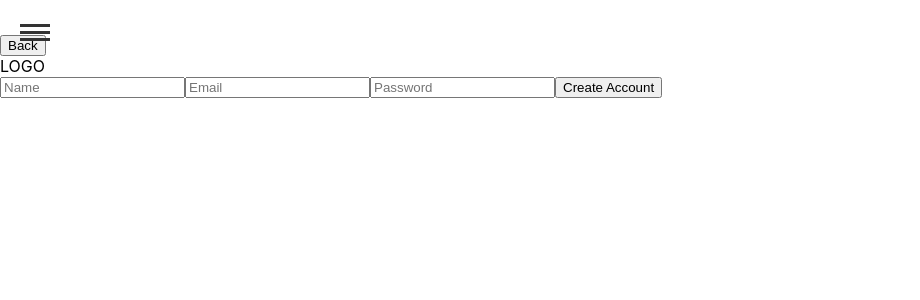
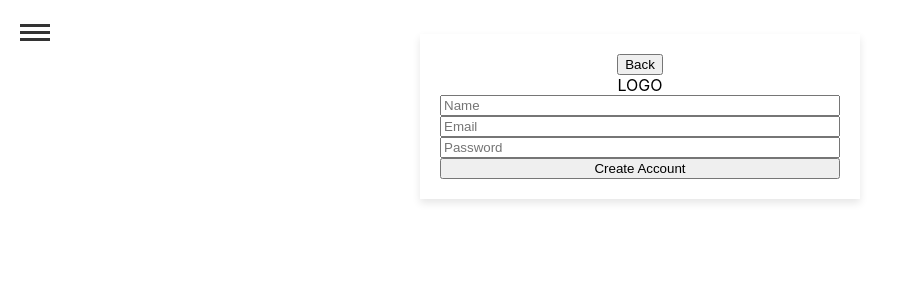
Before and after one commit to mitchytic/4-final-project-personality-analysis-music-taste, a React (Create React App) app: page /create-account in a window 1280 px wide. Shown: the top 300 px of the page, without its empty margins (0-920 px from the left). Built offline with nearby package versions, Linux system fonts and the light colour scheme.

Commit message:
Fix registration page

```diff
--- a/src/components/common/hamburgermenu.jsx
+++ b/src/components/common/hamburgermenu.jsx
@@ -35,7 +35,7 @@ const HamburgerMenu = () => {
           <ul>
             {/* Consider adding a generic header if needed */}
             <li className="menu-item"><Link to="/login">Login</Link></li>
-            <li className="menu-item"><Link to="/register">Register</Link></li>
+            <li className="menu-item"><Link to="/create-account">Register</Link></li>
           </ul>
         )}
 
--- /dev/null
+++ b/src/routes/createaccount.css
@@ -0,0 +1,16 @@
+
+.create-account-container {
+    display: flex;
+    flex-direction: column;
+    align-items: center;
+    max-width: 400px;
+    margin: auto;
+    padding: 20px;
+    box-shadow: 0 4px 8px rgba(0, 0, 0, 0.1);
+  }
+
+.create-account-container form {
+    display: flex;
+    flex-direction: column;
+    width: 100%;
+}
--- a/src/routes/createaccount.jsx
+++ b/src/routes/createaccount.jsx
@@ -2,6 +2,7 @@
 import React, { useState } from 'react';
 import axios from 'axios';
 import HamburgerMenu from '../components/common/hamburgermenu';
+import './createaccount.css';
 
 const CreateAccount = () => {
   const [formData, setFormData] = useState({
```
